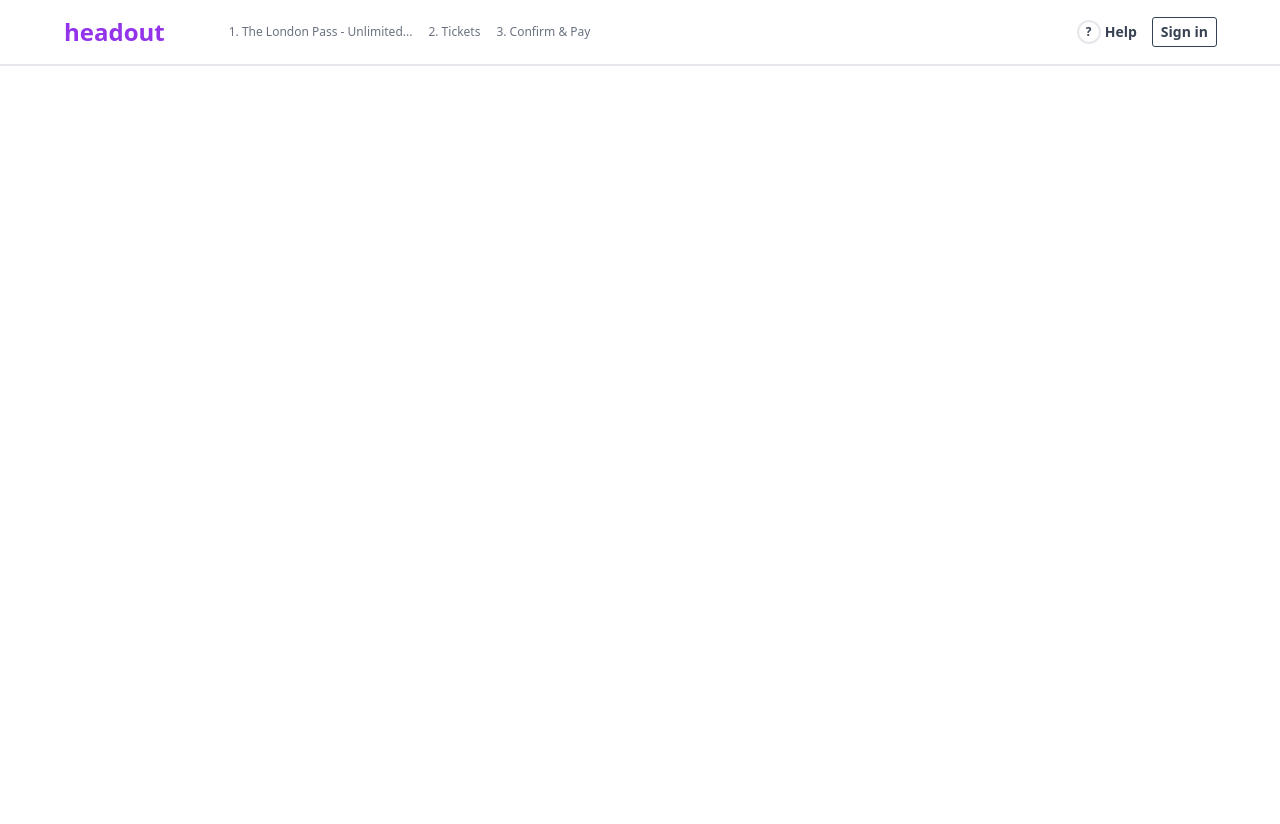
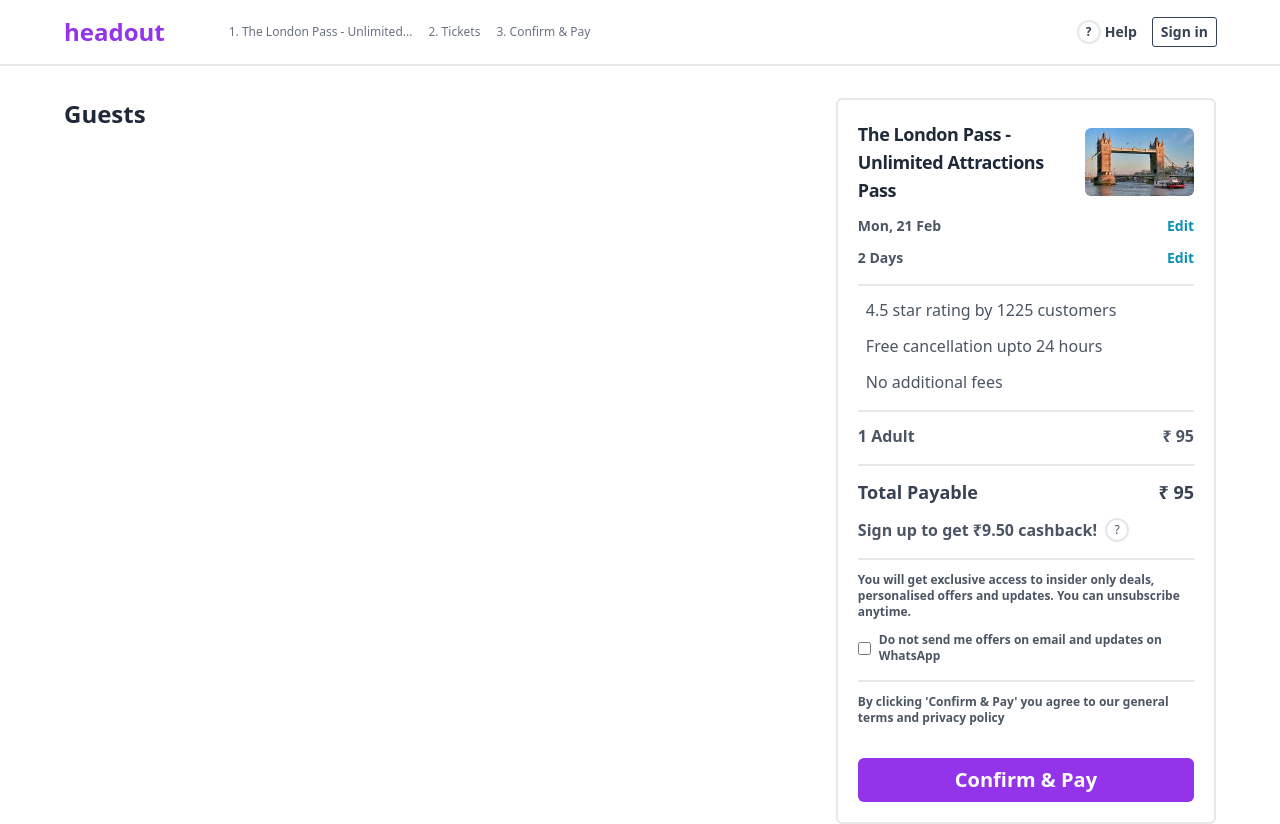
Before and after one commit to TyagiDemon/spysr-project, a Next.js app: page / in a window 1280 px wide. Before the commit the page ends 800 px from the top, so only its background shows below. Built offline with nearby package versions, Linux system fonts and the light colour scheme.

Commit message:
Add Sideblock

```diff
--- /dev/null
+++ b/components/Form.js
@@ -0,0 +1,13 @@
+function Form() {
+  return (
+		<div className="flex-1 mt-8">
+			<div>
+				<div className="text-2xl font-bold text-gray-800">Guests</div>
+				<div></div>
+				<div></div>
+			</div>
+		</div>
+	);
+}
+
+export default Form
--- /dev/null
+++ b/components/SideBlock.js
@@ -0,0 +1,88 @@
+function SideBlock() {
+	return (
+		<div className="flex flex-col max-w-[33%] border-2 rounded-md p-5 text-gray-600 gap-3 mt-8">
+			<div className="gap-3 flex-col flex border-b-2 pb-4">
+				<div className="flex items-center gap-2">
+					<div className="text-lg font-semibold text-gray-800 tracking-tight">
+						The London Pass - Unlimited Attractions Pass
+					</div>
+					<div>
+						<img src="images/pic1.jpg" className="contain rounded-md" />
+					</div>
+				</div>
+				<div className="flex justify-between font-semibold text-sm">
+					<div className="">Mon, 21 Feb</div>
+					<div className="text-cyan-600">Edit</div>
+				</div>
+				<div className="flex justify-between font-semibold text-sm">
+					<div className="">2 Days</div>
+					<div className="text-cyan-600">Edit</div>
+				</div>
+			</div>
+
+			<div className="border-b-2 pb-4 gap-3 flex-col flex">
+				<div>
+					<i className="fas fa-star mr-2"></i>
+					4.5 star rating by 1225 customers
+				</div>
+				<div>
+					<i className="fas fa-check mr-2"></i>Free cancellation upto 24 hours
+				</div>
+				<div>
+					<i className="far fa-money-bill-alt mr-2"></i>No additional fees
+				</div>
+			</div>
+
+			<div className="flex justify-between font-semibold border-b-2 pb-4">
+				<div className="">1 Adult</div>
+				<div className="">&#8377; 95</div>
+			</div>
+
+			<div className="flex flex-col gap-3 border-b-2 pb-4">
+				<div className="flex justify-between font-bold text-lg text-gray-700">
+					<div className="">Total Payable</div>
+					<div className="">&#8377; 95</div>
+				</div>
+				<div className="flex gap-2 items-center">
+					<div className="font-semibold">
+						Sign up to get &#8377;9.50 cashback!
+					</div>
+					<div className=" border-2 rounded-full h-6 w-6 flex items-center justify-center text-xs">
+						?
+					</div>
+				</div>
+			</div>
+
+			<div className="text-xs flex flex-col gap-3 font-semibold border-b-2 pb-4">
+				<div>
+					You will get exclusive access to insider only deals, personalised
+					offers and updates. You can unsubscribe anytime.
+				</div>
+				<div className="flex items-center gap-2">
+					<input
+						type="checkbox"
+						id="checkbox1"
+						name="checkbox1"
+						value=""
+						className="accent-purple-600"
+					/>
+					<label for="checkbox1">
+						Do not send me offers on email and updates on WhatsApp
+					</label>
+				</div>
+			</div>
+
+			<div>
+				<div className="text-xs font-semibold">
+					By clicking 'Confirm &#38; Pay' you agree to our general terms and
+					privacy policy
+				</div>
+				<div className="text-xl font-semibold text-white bg-purple-600 text-center py-2 rounded-md mt-8">
+					Confirm &#38; Pay
+				</div>
+			</div>
+		</div>
+	);
+}
+
+export default SideBlock;
--- a/pages/index.js
+++ b/pages/index.js
@@ -1,9 +1,22 @@
 import Header from "../components/Header";
+import Form from "../components/Form";
+import SideBlock from "../components/SideBlock";
+import Head from "next/head";
 
 export default function Home() {
   return (
-    <div className="">
-      <Header />
-    </div>
-  )
+		<div className="">
+			<Head>
+				<script
+					src="https://kit.fontawesome.com/ecc785940a.js"
+					crossorigin="anonymous"
+				></script>
+			</Head>
+			<Header />
+			<div className="flex px-16">
+				<Form />
+				<SideBlock />
+			</div>
+		</div>
+	);
 }
```
Also changed, not shown: public/images/pic1.jpg (added).
